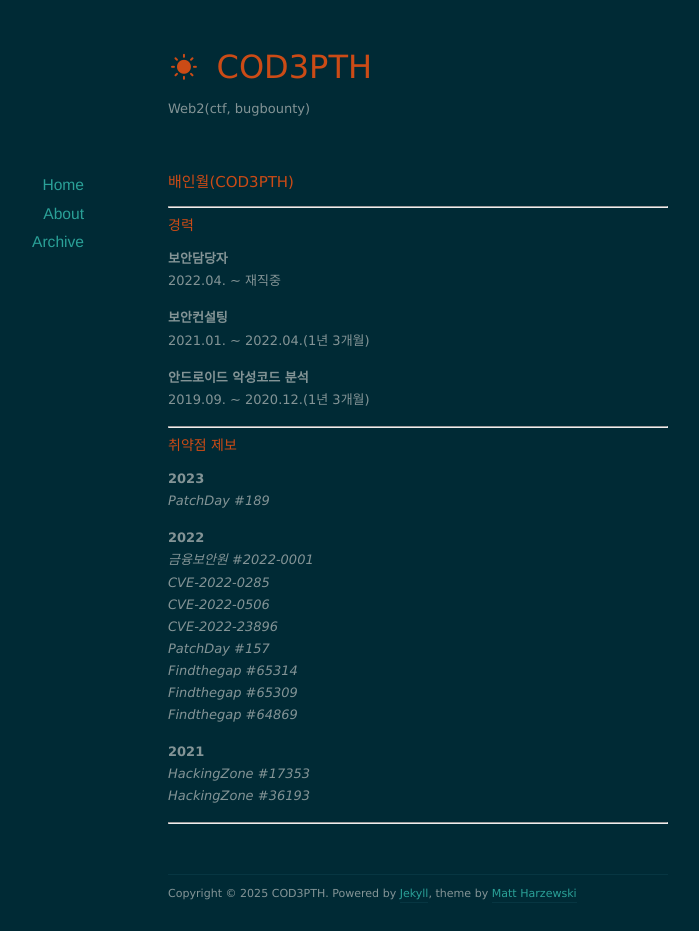
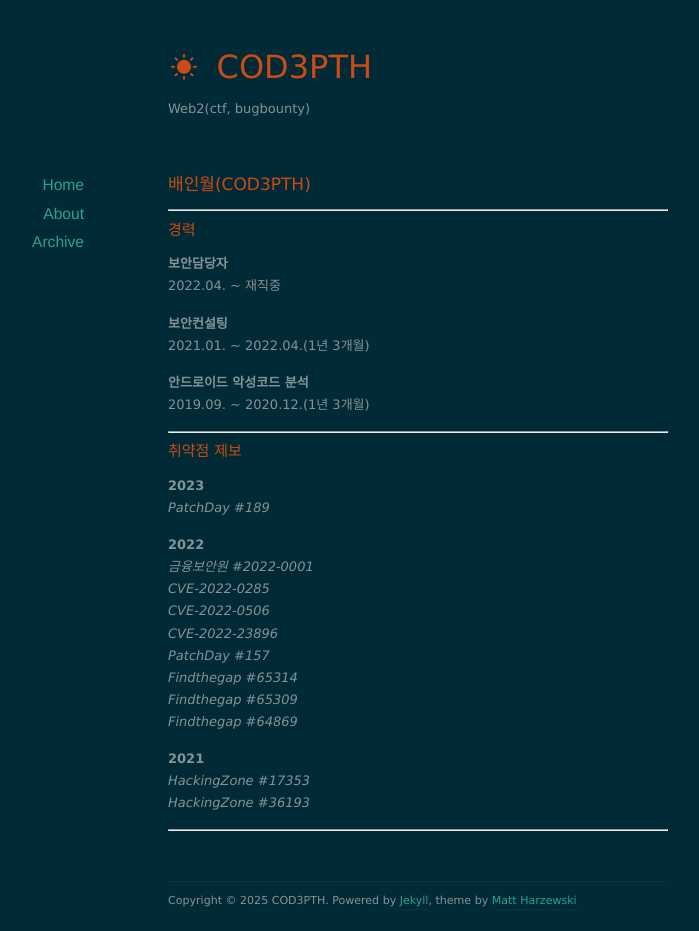
Before and after one commit to cod3pth/cod3pth.github.io, a Jekyll site: the page built from about/index.md, in a window 1280 px wide. Shown: the whole page, without its empty margins (222-921 px from the left). Built offline with Jekyll 4.4.1, drawn with Linux system fonts in a browser that asks for light colours; nearby versions of some CDN libraries.

```diff
--- a/about/index.md
+++ b/about/index.md
@@ -3,11 +3,11 @@ layout: default
 title: About
 ---
 
-## 배인월(COD3PTH)
+# 배인월(COD3PTH)
 
 ---
 
-### 경력
+## 경력
 
 **보안담당자**<br>
 2022.04. ~ 재직중
@@ -20,7 +20,7 @@ title: About
 
 ---
 
-### 취약점 제보
+## 취약점 제보
 
 **2023**<br>
 *PatchDay #189*<br>
```
